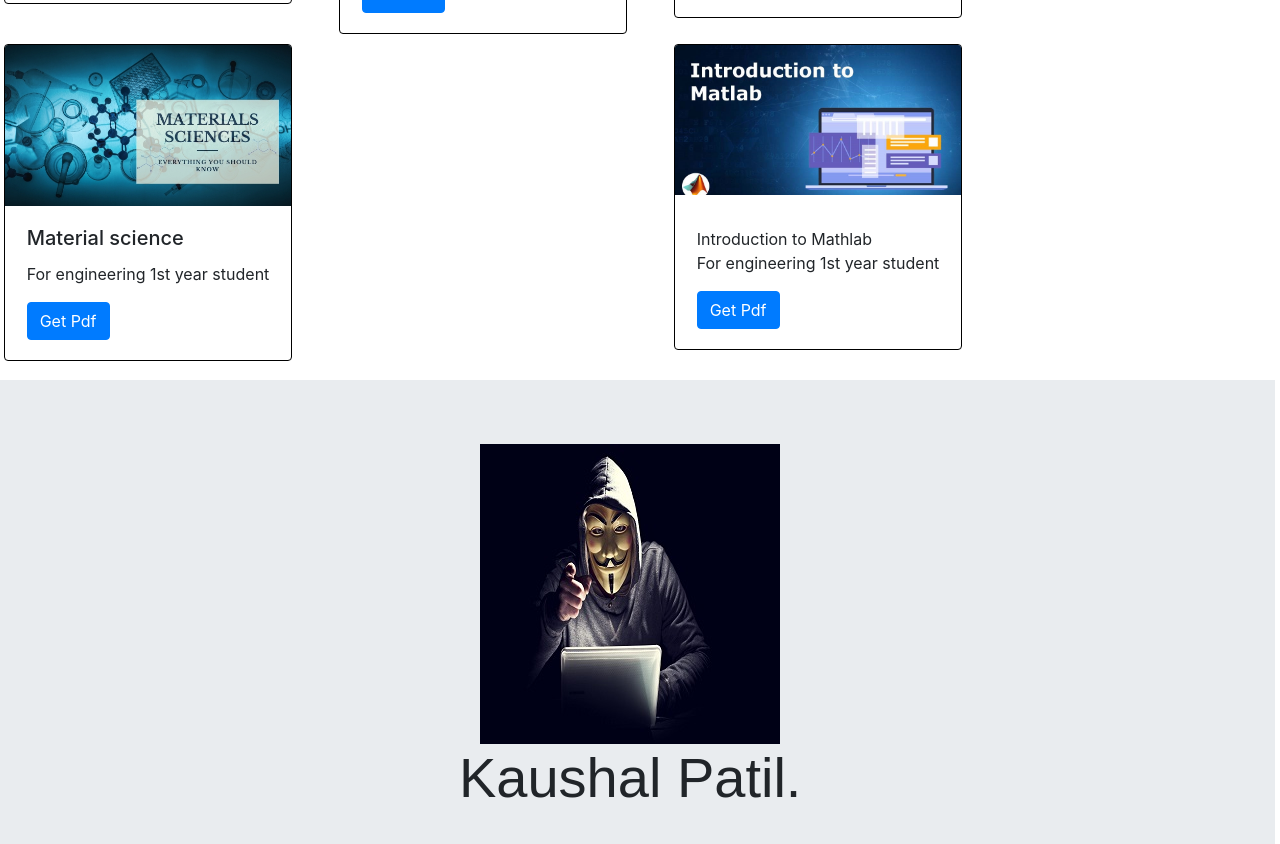
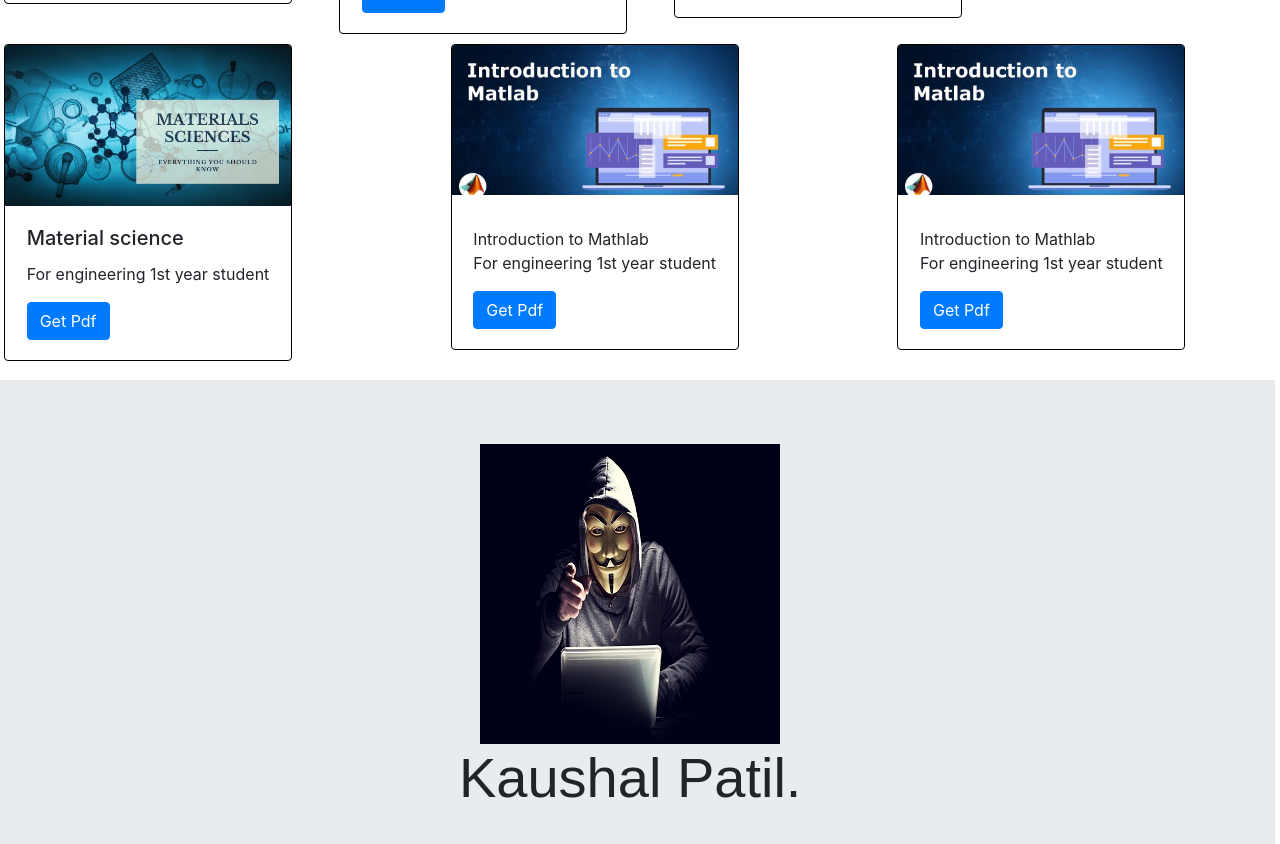
Before and after one commit to Kaushalpatil123/Padhaika-Adda.com, a plain HTML site: page index.html in a window 1280 px wide. Shown: the part 1637-2481 px from the top of the page. Drawn offline with nearby package versions, Linux system fonts and the light colour scheme.

Commit message:
Update index.html

```diff
--- a/index.html
+++ b/index.html
@@ -161,6 +161,15 @@
         </div>
 
 
+	<div class="card" style="width: 18rem;">
+          <img class="card-img-top" src="img/img.jpg23.jpg" alt="Card image cap">
+          <div class="card-body">
+            <h5 class="card-title"></h5>Introduction to Mathlab</h5>
+            <p class="card-text">For engineering 1st year student</p>
+            <a href="notes/introduction-to-matlab.pdf" class="btn btn-primary">Get Pdf</a>
+          </div>
+        </div>
+
       </div>
 
       <div class="jumbotron jumbotron-fluid">
```
